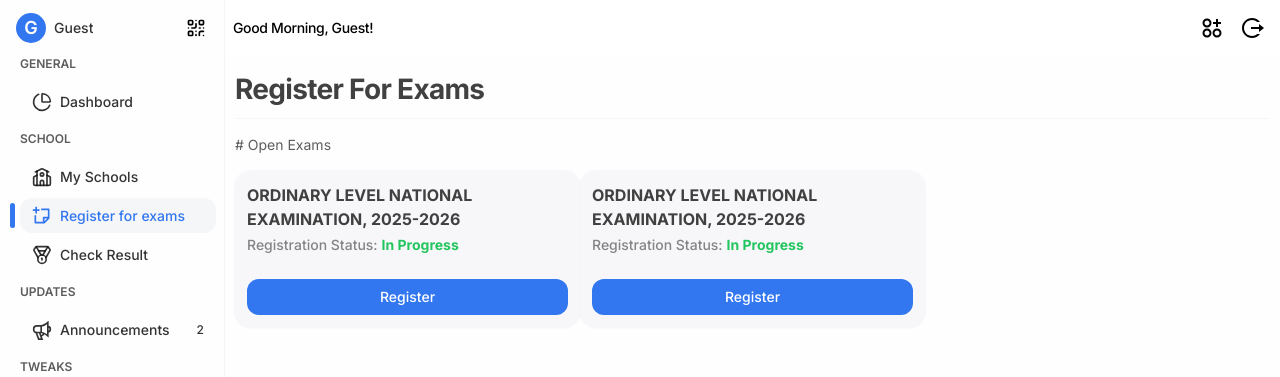
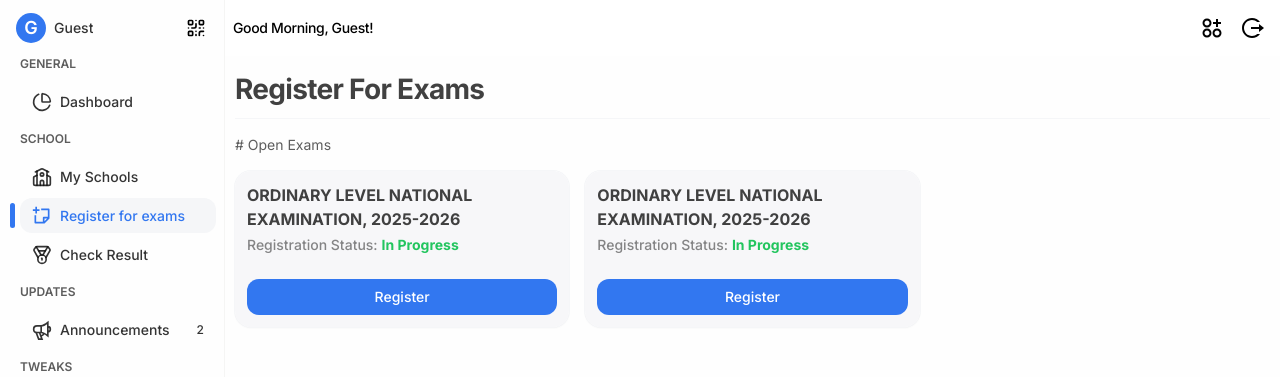
Before and after one commit to mbonikev/GradeWave, a React (Vite) app: page /#/student_register_for_exams in a window 1280 px wide. Shown: the top 377 px of the page. Built offline with nearby package versions, Linux system fonts and the light colour scheme; sample sign-in values are in the browser's storage.

Commit message:
updated src/pages/student/StudentRegisterForExams.jsx

```diff
--- a/src/pages/student/StudentRegisterForExams.jsx
+++ b/src/pages/student/StudentRegisterForExams.jsx
@@ -44,7 +44,7 @@ function StudentRegisterForExams() {
           <h1 className="text-sm font-normal my-4 text-text-color-weak">
             # Open Exams
           </h1>
-          <div className="w-full grid grid-cols-3 max-lg:grid-cols-2 max-md:grid-cols-1 mt-2">
+          <div className="w-full grid grid-cols-3 gap-4 max-lg:grid-cols-2 max-md:grid-cols-1 mt-2">
             {/* S3 */}
             <div className="w-full rounded-2xl ring-1 ring-card-bg-weak bg-card-bg-weak/70 shadow-sm p-3 flex items-center">
               <div className="w-full flex flex-col gap-1 text-sm ">
```
